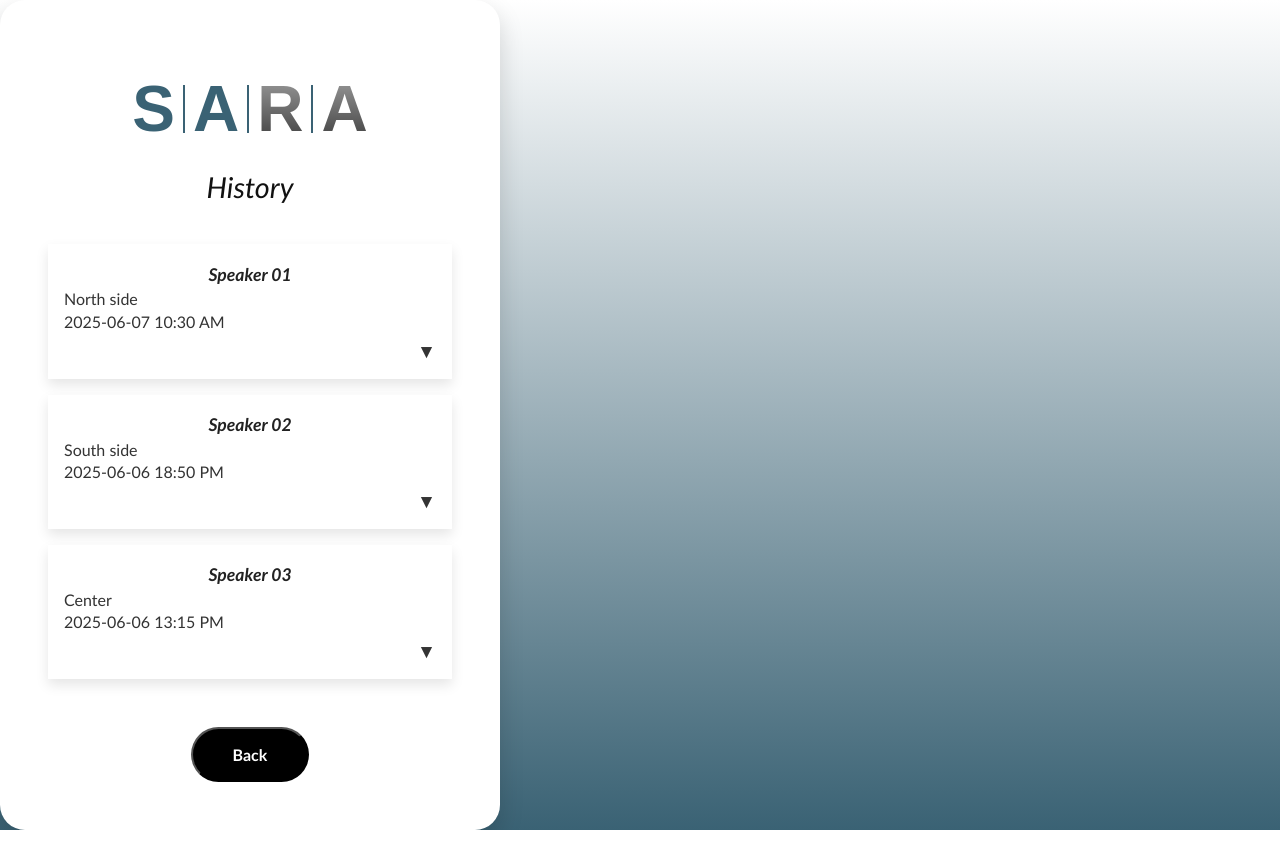
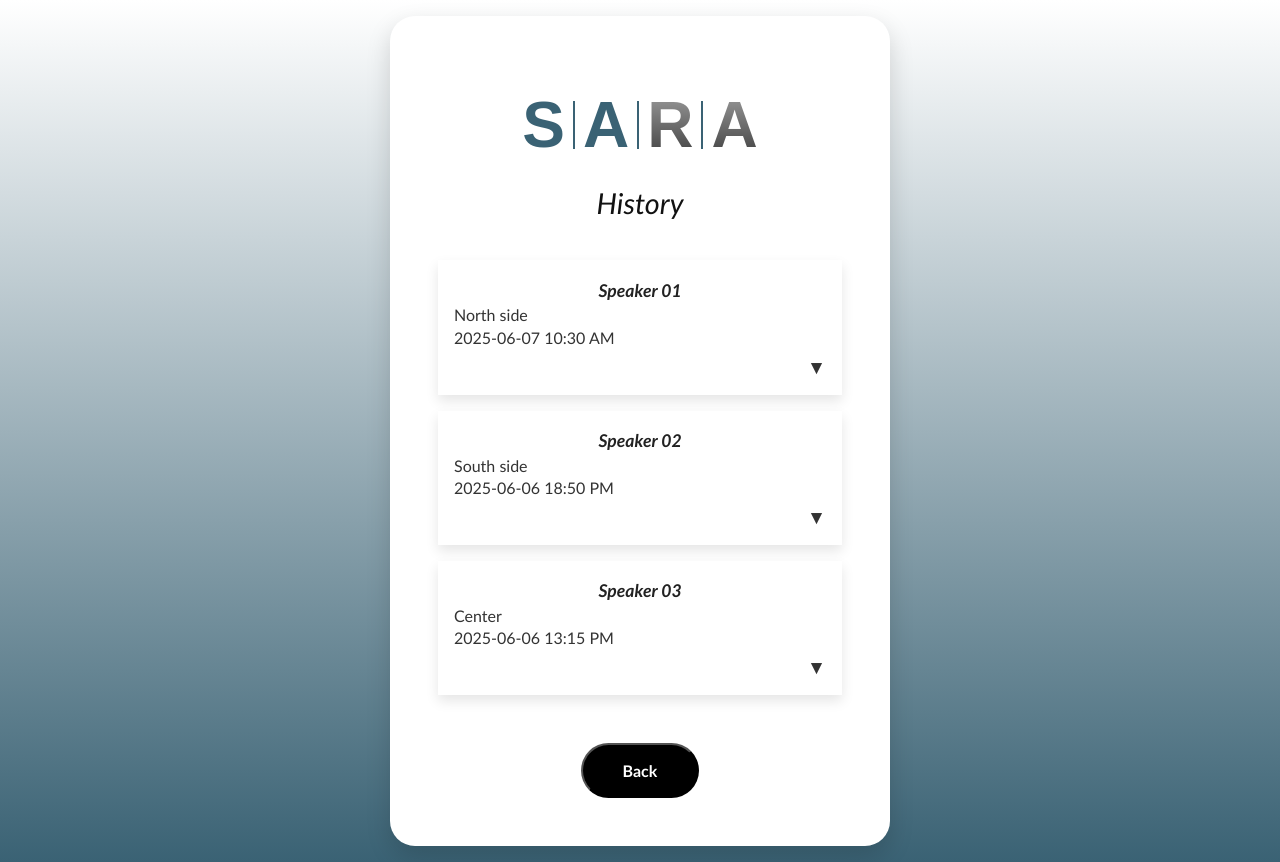
Before and after one commit to Guasmo/frontend_piensa, an Angular app: page /dashboard/history in a window 1280 px wide. Before the commit the page ends 830 px from the top, so only its background shows below. Built offline with nearby package versions, Linux system fonts and the light colour scheme.

Commit message:
feat(history): actualizo HTML y CSS del historial

```diff
--- a/src/app/dashboard/history/history.css
+++ b/src/app/dashboard/history/history.css
@@ -9,7 +9,7 @@
 .history-wrapper {
   align-items: center;
   background: transparent;
-  padding: 0;
+  padding: 1.5rem;
   border-radius: 0;
   box-shadow: none;
   width: 100%;
@@ -145,3 +145,9 @@
     padding: 0.9rem;
   }
 }
+.app-container {
+  width: 100%;
+  padding: 1rem;
+  display: flex;
+  justify-content: center;
+}
```
